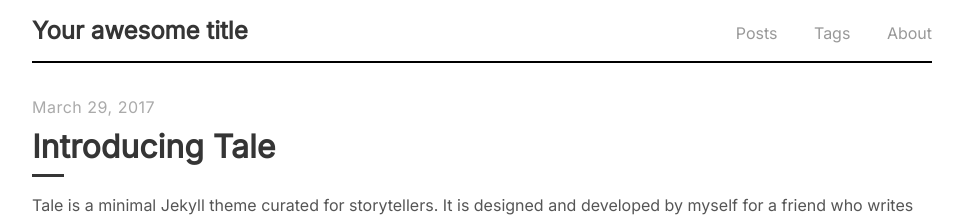
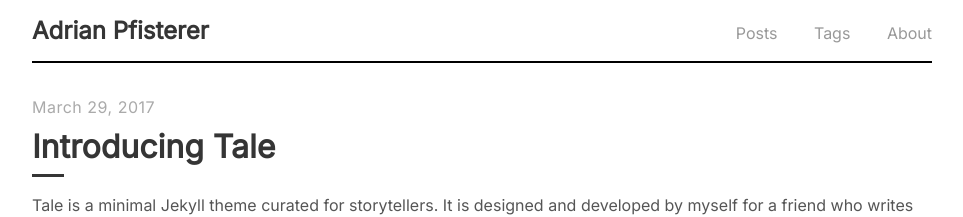
Before and after one commit to adripfi/adripfi.github.io, a Jekyll site: the page built from index.html, in a window 1280 px wide. Shown: the top 217 px of the page, without its empty margins (158-1121 px from the left). Built offline with Jekyll 4.4.1, drawn with Linux system fonts in a browser that asks for light colours; the list of posts is cut into pages by our own code.

Commit message:
Update _config.yml

```diff
--- a/_config.yml
+++ b/_config.yml
@@ -1,5 +1,5 @@
 # Site settings
-title: Your awesome title
+title: Adrian Pfisterer
 email: your-email@example.com
 description: >- # this means to ignore newlines until "baseurl:"
   Write an awesome description for your new site here. You can edit this
```
